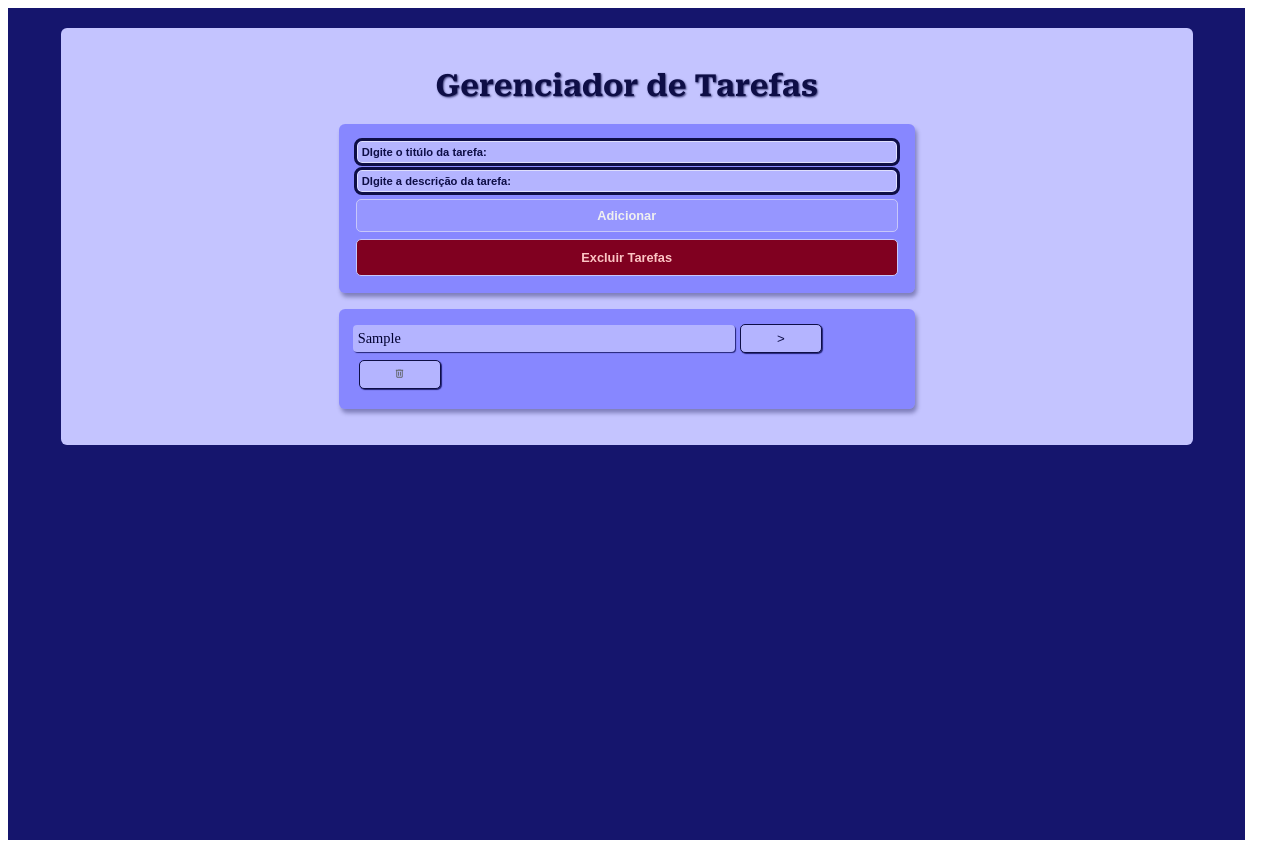
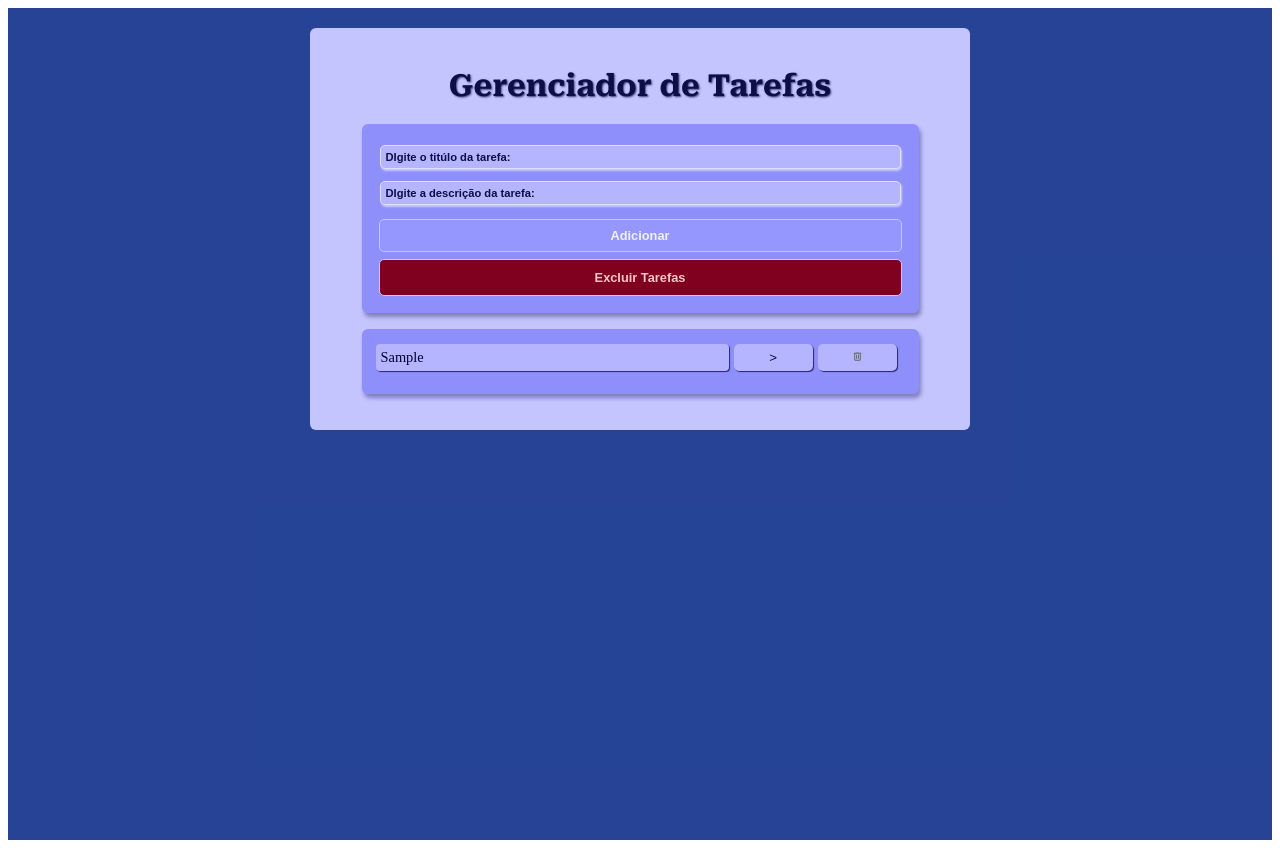
Before and after one commit to BrunaBeatriiz/curso-React--FR, a React (Vite) app: page / in a window 1280 px wide. Both pictures are taken after typing "Sample", "Sample" into the empty fields and a click on the button "Adicionar". Built offline with nearby package versions, Linux system fonts and the light colour scheme; a web font is replaced by a local one.

Commit message:
correção cores da tela divprincipal

```diff
--- a/src/index.css
+++ b/src/index.css
@@ -12,7 +12,7 @@
 body .divPrincipal{
   width: 100;
   min-height: 100vh;
-  background-color: #15156d;
+  background-color: #082a88e0;
   display: flex;
   flex-flow: row wrap;
   justify-content: center;
@@ -47,7 +47,7 @@ body .divPrincipal{
 
 
 .lista{
-  background-color: #0000ff50;
+  background-color: #1c1cf550;
   width: 75%;
   padding:10px;
   display: flex;
@@ -101,14 +101,16 @@ body .divPrincipal{
   background-color: #B4B4FF;
   border: 1px solid #dfdffc;
   border-radius: 5px;
-  padding: 4px;
-  margin: 2px 3px;
+  padding: 5px;
+  margin: 6px 3px;
   font-weight: 600;
   font-size: 0.7em;
   box-shadow: 1px 2px 2px #c9c9ff;
-  outline: solid #0E0E46;
-  margin-bottom: 5px;
 }
+
+  #iddesc{
+    margin-bottom: 12px;
+  }
 
 
 .butAd{
--- a/src/styletelas.css
+++ b/src/styletelas.css
@@ -1,6 +1,6 @@
 @media screen and (min-width: 768px) and (max-width: 992px){
    .divPrincipal{
-        width: 94%;
+        width: 100;
         /* background-color: #0E0E46; */
         padding: 24px;
         padding-top: 30px;
@@ -14,7 +14,7 @@
     /* #96ffb0 verde possivel cor */
     .divConteudo{
         padding: 20px;
-        width: 90%;
+        width: 60%;
         height: 100%;
         /* background:#9696ff; */
         border-radius: 6px;
@@ -31,7 +31,7 @@
 
     .lista{
         /* background-color: #0E0E46; */
-        width: 50%;
+        width: 70%;
         padding:15px;
         display: flex;
         list-style-type: none;
@@ -47,7 +47,7 @@
         /* background-color: #B4B4FF; */
         color: rgb(0, 0, 48);
         padding: 5px;
-        width: 70%;
+        width: 66%;
         border-radius: 4px;
         margin-bottom: 8px;
         margin-left: -1px;
@@ -56,7 +56,7 @@
     }
 
     .button{
-        border: 1px solid #0E0E46;
+
         /* background-color:#B4B4FF; */
         color: #0E0E46;
         border-radius: 5px;
@@ -65,7 +65,7 @@
 
     }
     .button1{
-        border: 1px solid #0E0E46;
+
         /* background-color:#B4B4FF; */
         color: #0E0E46;
         border-radius: 5px;
@@ -93,7 +93,7 @@
 
 @media screen and (min-width: 992px) {
     .divPrincipal{
-        width: 96%;
+        width: 100;
         /* background-color: #0E0E46; */
 
     }
@@ -106,7 +106,7 @@
 
     .divConteudo{
         padding: 20px;
-        width: 90%;
+        width: 50%;
         height: 100%;
         /* background:#9696ff; */
         border-radius: 6px;
@@ -122,7 +122,7 @@
 
     .lista{
         /* background-color: #0E0E46; */
-        width: 50%;
+        width: 85%;
         padding:15px;
         display: flex;
         list-style-type: none;
@@ -138,7 +138,7 @@
         /* background-color: #B4B4FF; */
         color: rgb(0, 0, 48);
         padding: 5px;
-        width: 70%;
+        width: 67%;
         font-size: 0.9em;
         border-radius: 4px;
         margin-bottom: 8px;
@@ -148,7 +148,6 @@
     }
 
     .button{
-        border: 1px solid #0E0E46;
         /* background-color:#B4B4FF; */
         color: #0E0E46;
         border-radius: 5px;
@@ -157,7 +156,7 @@
 
     }
     .button1{
-        border: 1px solid #0E0E46;
+
         /* background-color:#B4B4FF; */
         color: #0E0E46;
         border-radius: 5px;
```
Also changed, not shown: src/componetes/AdicionarTarefas.jsx (line endings or trailing spaces).
